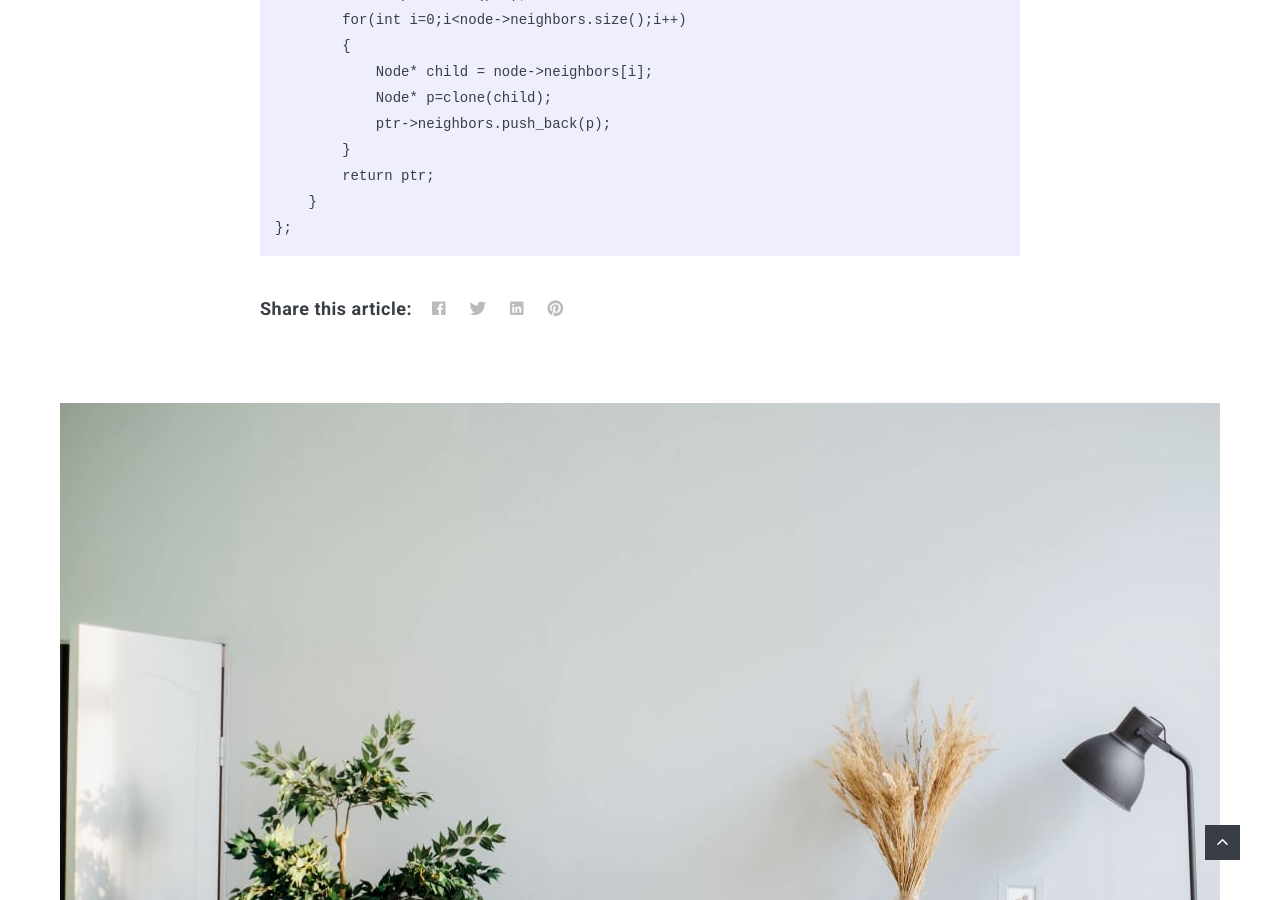
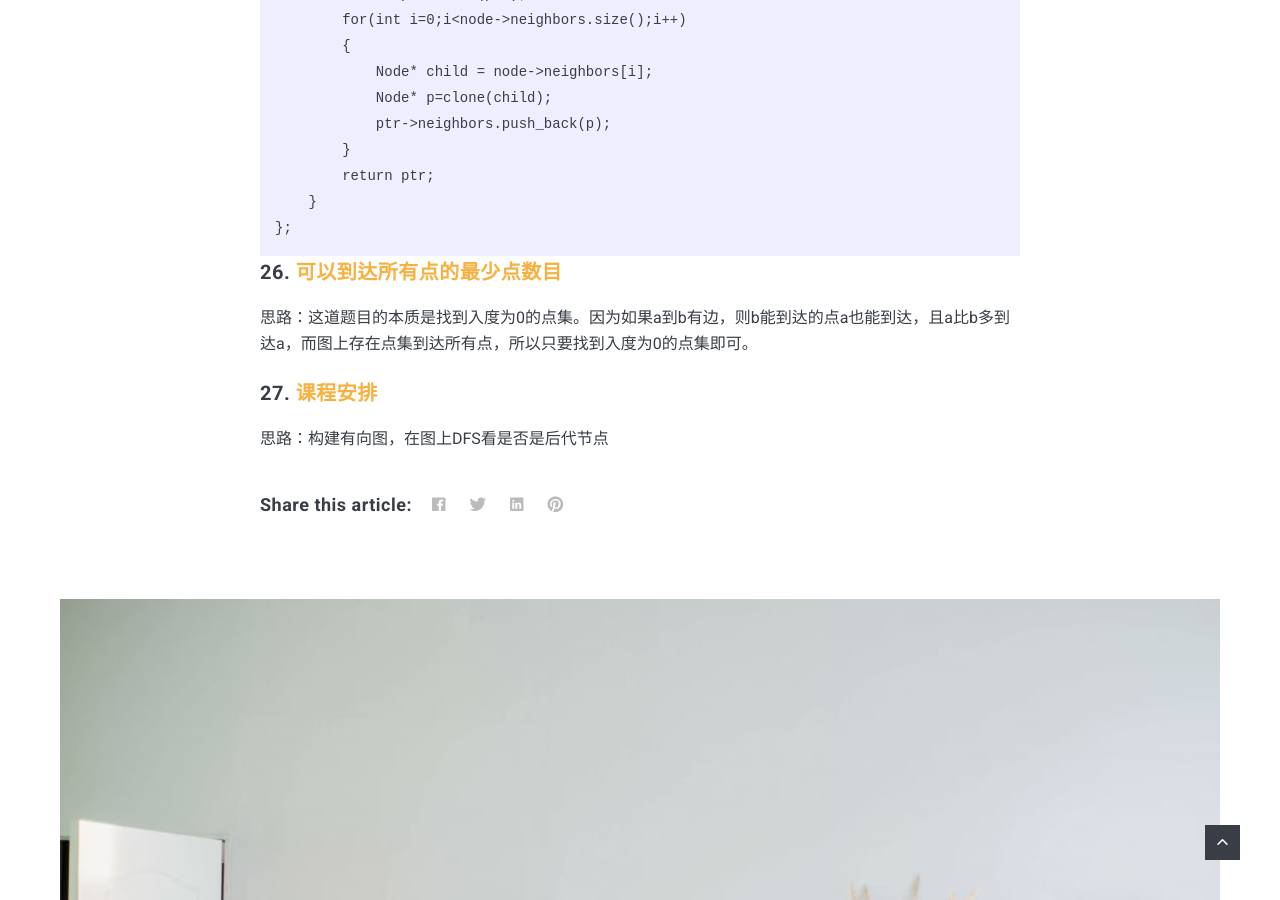
Before and after one commit to ivy-lv11/ivy-lv11.github.io, a Jekyll site: the page built from _posts/2020-08-25-DFS.markdown, in a window 1280 px wide and 900 px high, scrolled down 16879 px. Built offline with Jekyll 4.4.1, drawn with Linux system fonts in a browser that asks for light colours; nearby versions of some CDN libraries; comment, search, counter and statistics services are not loaded.

Commit message:
add Question

````diff
--- a/_posts/2020-08-25-DFS.markdown
+++ b/_posts/2020-08-25-DFS.markdown
@@ -599,3 +599,9 @@ public:
     }
 };
 ```
+
+#### 26. [可以到达所有点的最少点数目](https://leetcode-cn.com/problems/minimum-number-of-vertices-to-reach-all-nodes/)
+思路：这道题目的本质是找到入度为0的点集。因为如果a到b有边，则b能到达的点a也能到达，且a比b多到达a，而图上存在点集到达所有点，所以只要找到入度为0的点集即可。
+
+#### 27. [课程安排](https://leetcode-cn.com/problems/course-schedule-iv/)
+思路：构建有向图，在图上DFS看是否是后代节点
````
